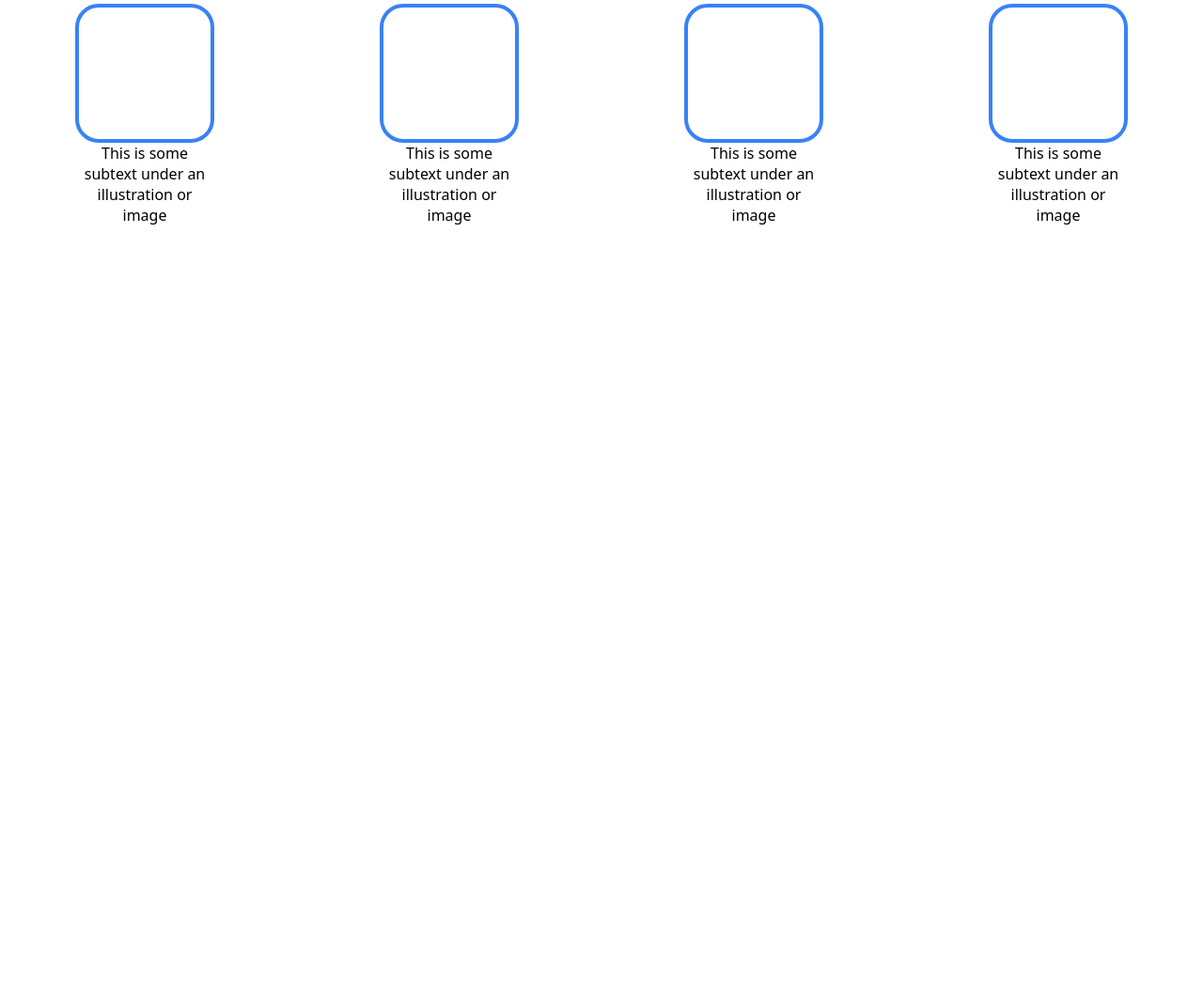
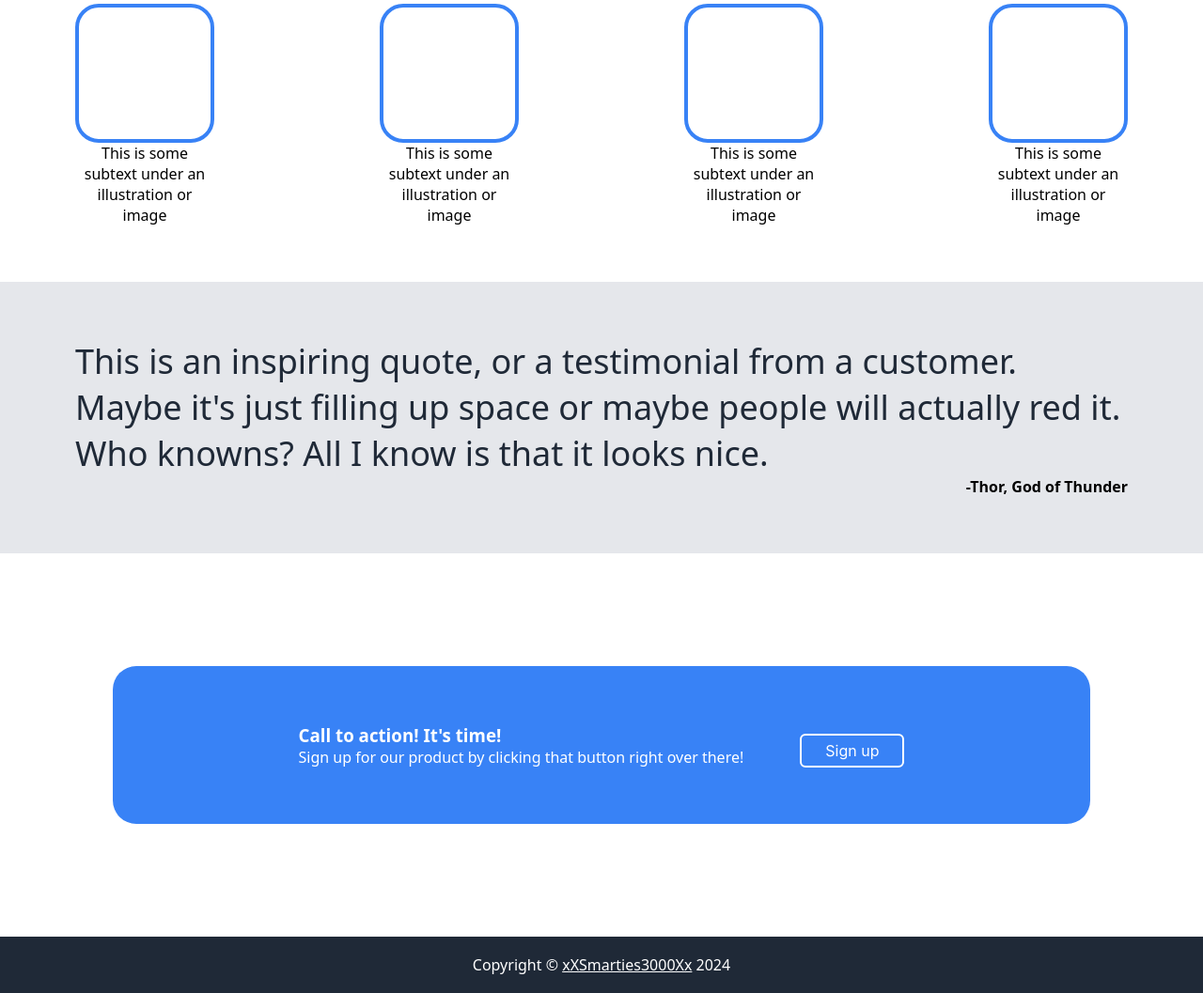
Before and after one commit to xXSmarties3000Xx/Project_Landing_Page_Odinproject, a plain HTML site: page index.html in a window 1280 px wide. Shown: the part 658-1715 px from the top of the page at 94% size. Before the commit the page ends 958 px from the top, so only its background shows below. Drawn offline with Linux system fonts and the light colour scheme.

Commit message:
Website finished
yeeez I'm good

```diff
--- a/index.html
+++ b/index.html
@@ -50,5 +50,28 @@
                 </div>
         </div>
     </div>
+
+    <div class="sectionthree">
+        <p id="quote">
+            This is an inspiring quote, or a testimonial from a customer. Maybe it's just filling up space or maybe people will actually red it. Who knowns? All I know is that it looks nice.
+        </p>
+        <p id="username">-Thor, God of Thunder</p>
+    </div>
+
+    <div class="sectionfour">
+        <div class="action">
+            <div class="actiontext">
+                <h3>Call to action! It's time!</h2>
+                <p>Sign up for our product by clicking that button right over there!</p>
+            </div>
+            <div class="actionbutton">
+                <button class="button-9" id="actionbutton">Sign up</button>
+            </div>
+        </div>
+    </div>
+
+   <footer>
+        <p>Copyright © <u>xXSmarties3000Xx</u> 2024</p>
+    </footer>
 </body>
 </html>
--- a/style.css
+++ b/style.css
@@ -73,8 +73,6 @@ img {
     align-items: center;
 }
 
-
-
 .sectiontwo {
     display: flex;
     flex-direction: column;
@@ -98,6 +96,17 @@ h2 {
     flex-wrap: wrap;
 }
 
+@media only screen and (max-width: 769px){
+    .boxes{ gap: 100px; }
+  }
+
+  @media only screen and (max-width: 560px){
+    .boxes{
+            flex-direction: column;
+            max-height: 655px;
+    }
+  }
+
 .box {
     border-radius: 25px;
     border: 4px solid #3882F6;
@@ -116,8 +125,57 @@ h2 {
     flex-direction: column;
 }
 
+.sectionthree {
+    display: flex;
+    flex-direction: column;
+    padding: 60px 80px 60px 80px;
+    background-color: #E5E7EB;
+}
 
+#quote {
+    font-size: 36px;
+    color: #1F2937;
+    font-weight: lighter;
+}
 
+#username {
+    display: flex;
+    justify-content: flex-end;
+    font-weight: bold;
+}
+
+.sectionfour {
+    display: flex;
+    justify-content: center;
+    align-items: center;
+}
+
+.action {
+    display: flex;
+    justify-content: center;
+    align-items: center;
+    flex: 1;
+    gap: 60px;
+    background-color: #3882F6;
+    color: white;
+    border-radius: 25px;
+    padding: 60px 12px 60px 12px;
+    margin: 120px;
+    min-width: 415px;
+}
+
+.actionbutton {
+    flex-shrink: 0;
+}
+
+footer {
+    display: flex;
+    justify-content: center;
+    align-items: center;
+    height: 60px;
+    background-color: #1F2937;
+    color: white;
+}
 
 
 
@@ -187,3 +245,8 @@ h2 {
 .button-9:focus {
   box-shadow: rgba(50, 50, 93, .1) 0 0 0 1px inset, rgba(50, 50, 93, .2) 0 6px 15px 0, rgba(0, 0, 0, .1) 0 2px 2px 0, rgba(50, 151, 211, .3) 0 0 0 4px;
 }
+
+#actionbutton {
+    box-shadow: none;
+    border: 2px solid white;
+}
```
